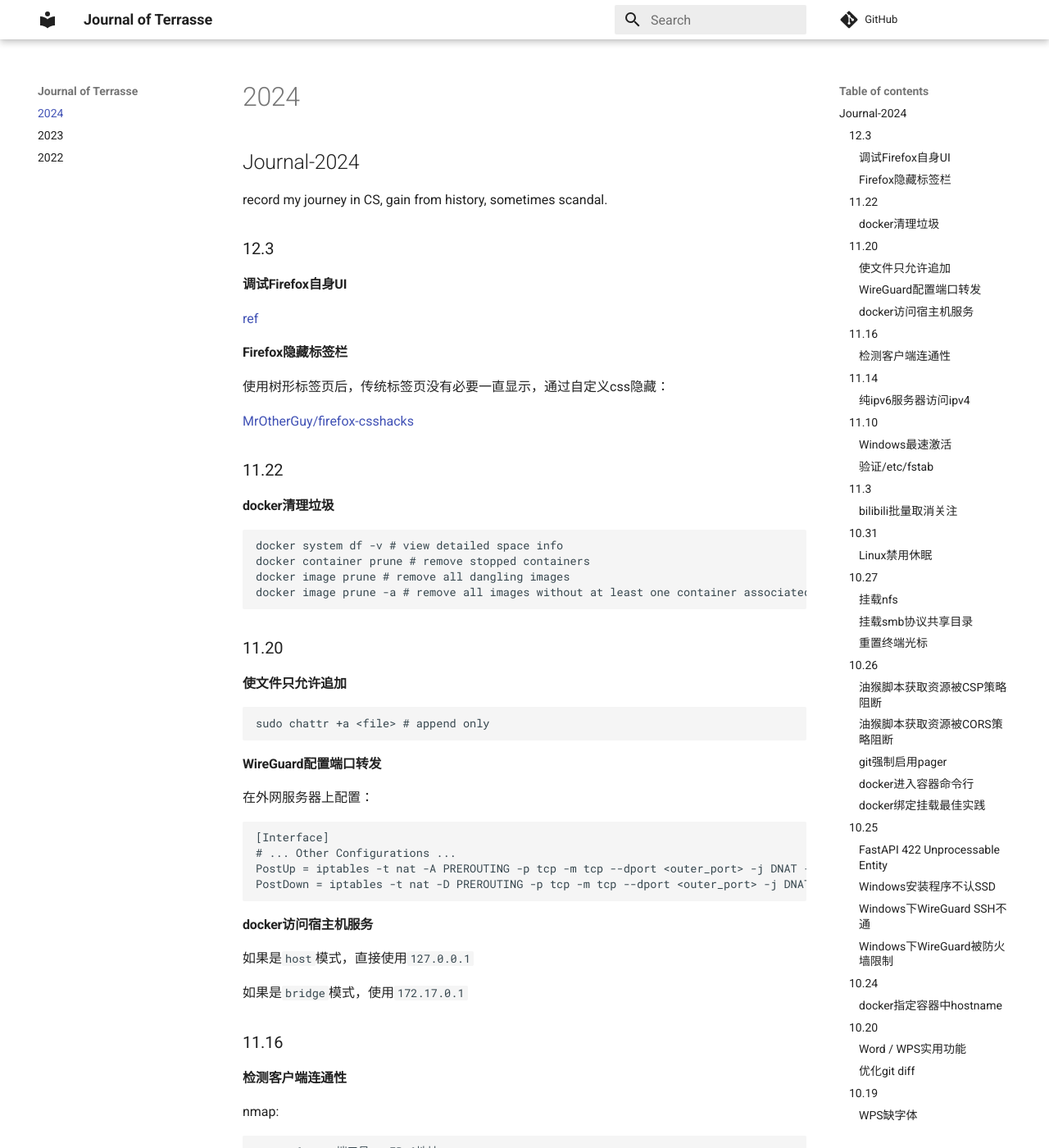
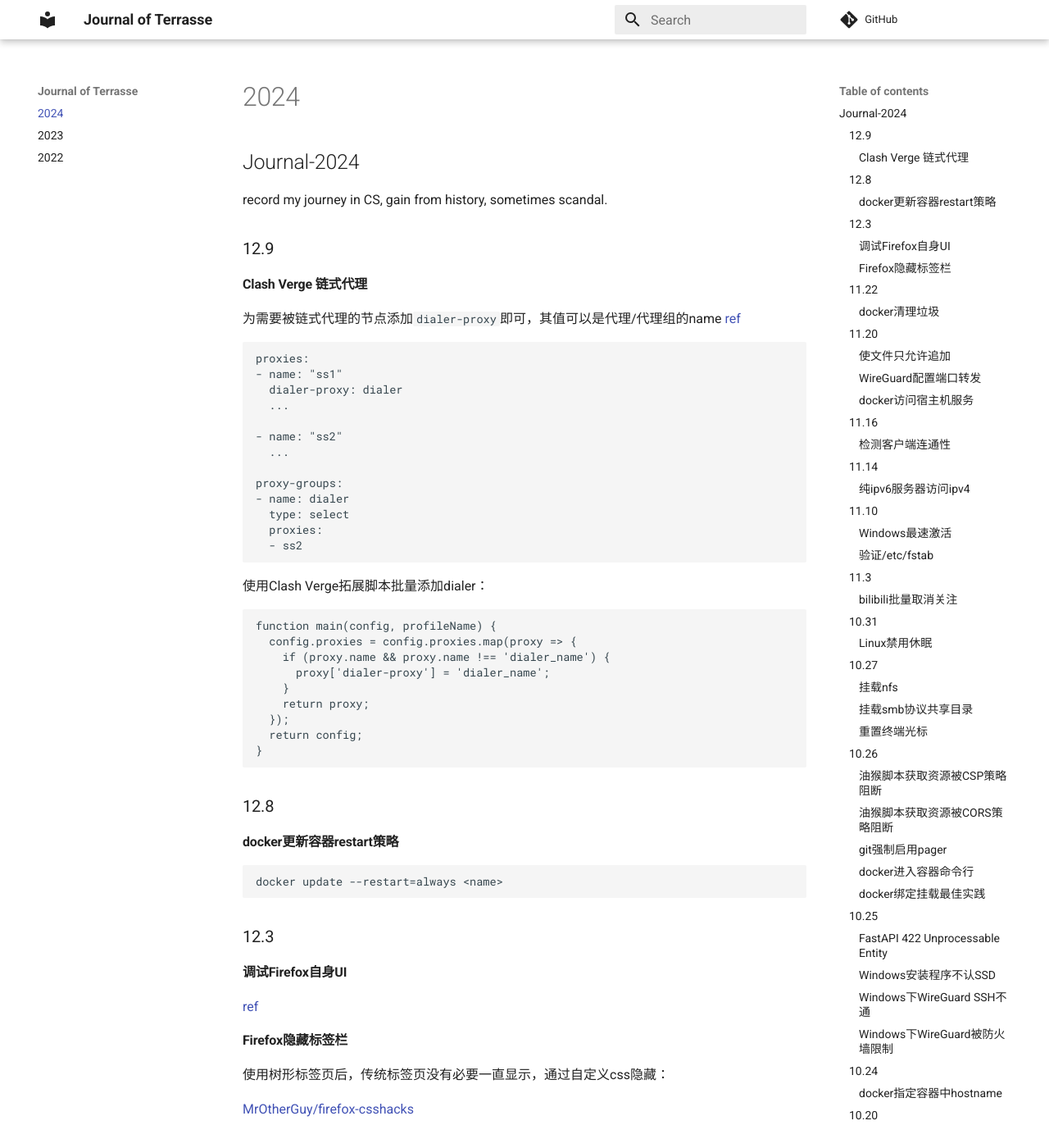
Before and after one commit to Jerry-Terrasse/journal, an MkDocs documentation site: the page built from docs/2024.md, in a window 1280 px wide and 1400 px high. Shown: the whole window at 82% size. Built offline with MkDocs 1.6.1 and Material for MkDocs 9.7.7, drawn with Linux system fonts in a browser that asks for light colours; comment, search, counter and statistics services are not loaded.

Commit message:
update (Mon Dec  9 03:43:12 PM CST 2024)

````diff
--- a/docs/2024.md
+++ b/docs/2024.md
@@ -1,6 +1,50 @@
 ## Journal-2024
 
 record my journey in CS, gain from history, sometimes scandal.
+
+### 12.9
+
+#### Clash Verge 链式代理
+
+为需要被链式代理的节点添加`dialer-proxy`即可，其值可以是代理/代理组的name [ref](https://wiki.metacubex.one/config/proxies/dialer-proxy/)
+
+```yaml
+proxies:
+- name: "ss1"
+  dialer-proxy: dialer
+  ...
+
+- name: "ss2"
+  ...
+
+proxy-groups:
+- name: dialer
+  type: select
+  proxies:
+  - ss2
+```
+
+使用Clash Verge拓展脚本批量添加dialer：
+
+```javascript
+function main(config, profileName) {
+  config.proxies = config.proxies.map(proxy => {
+    if (proxy.name && proxy.name !== 'dialer_name') {
+      proxy['dialer-proxy'] = 'dialer_name';
+    }
+    return proxy;
+  });
+  return config;
+}
+```
+
+### 12.8
+
+#### docker更新容器restart策略
+
+```shell
+docker update --restart=always <name>
+```
 
 ### 12.3
 
````
